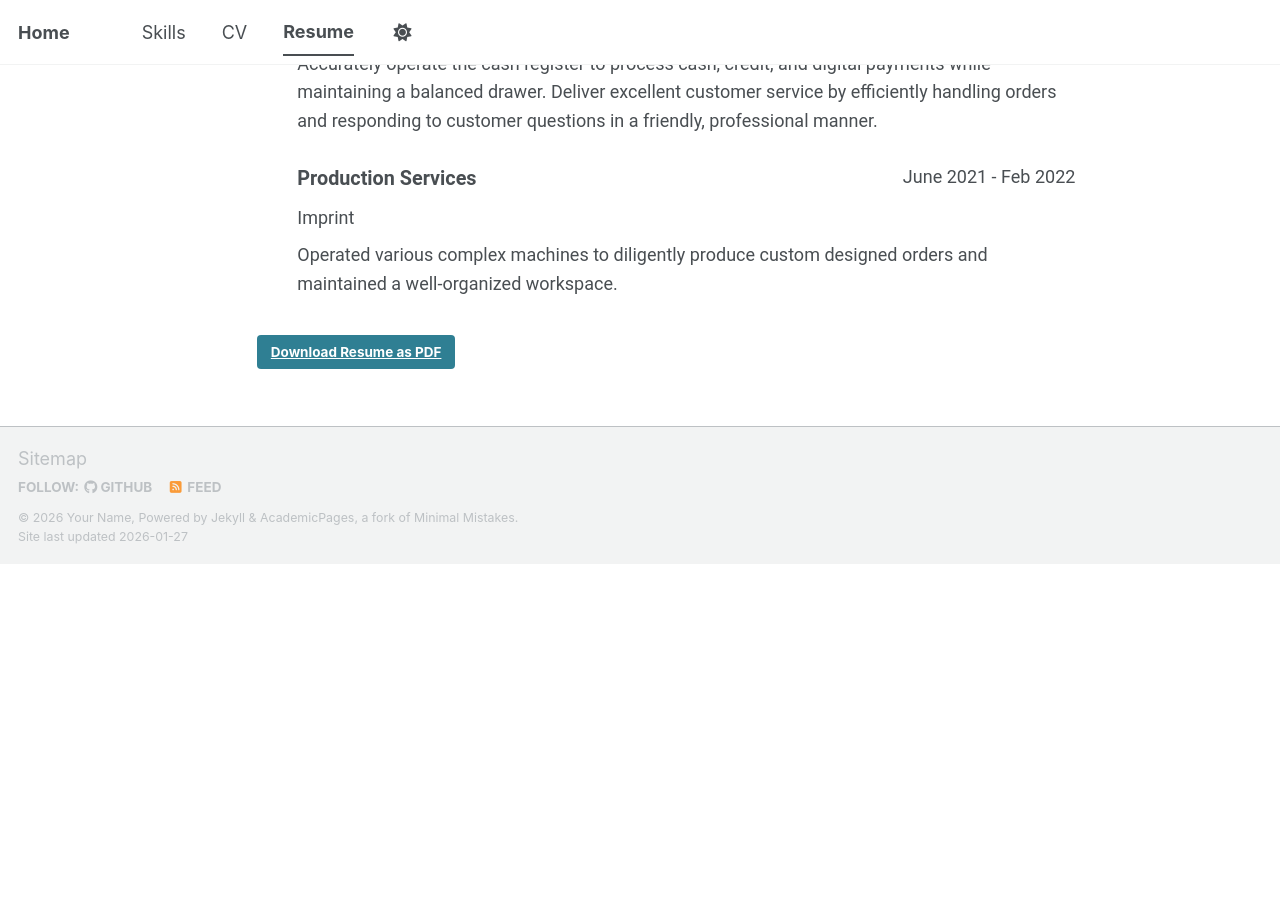
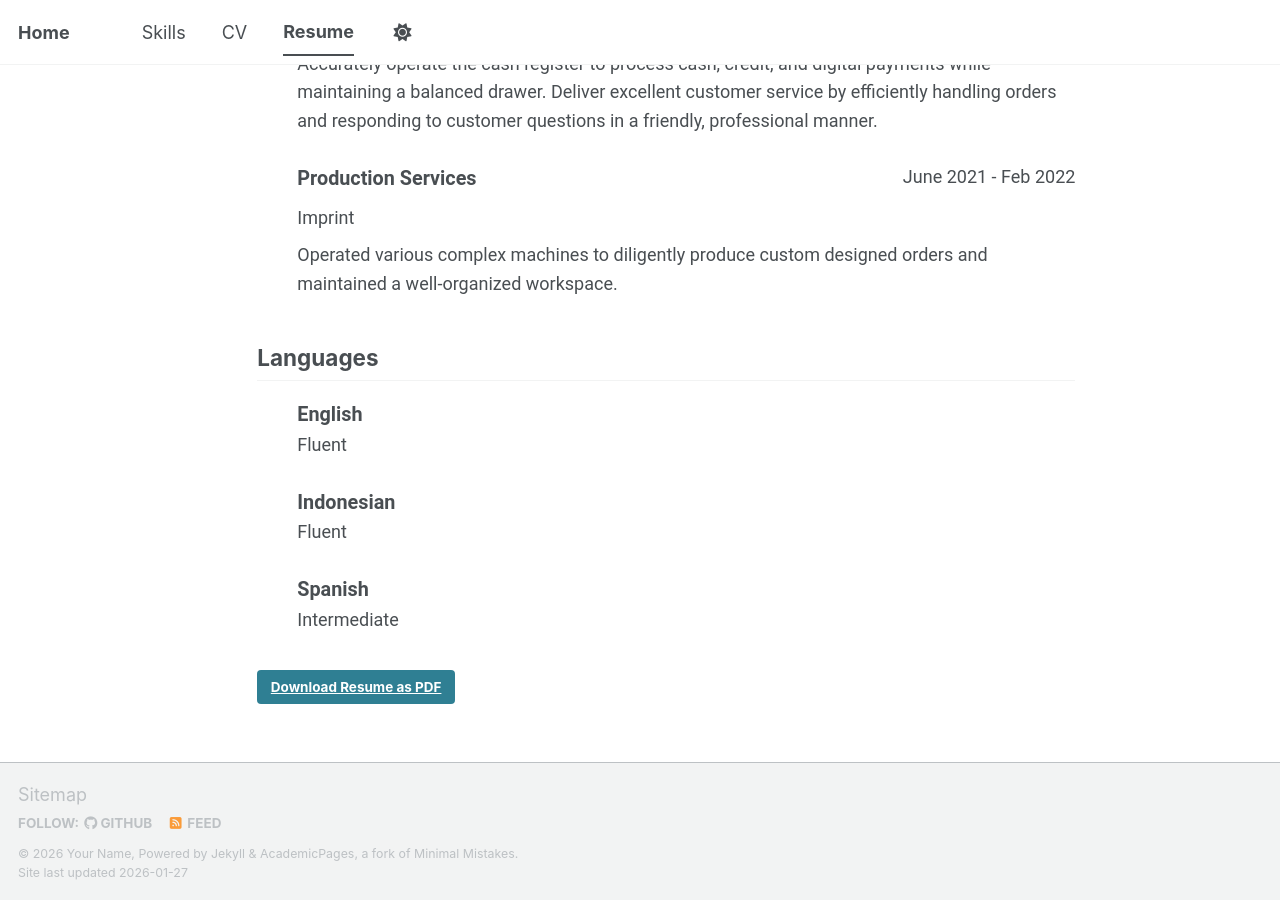
Before and after one commit to Queen-aty/Queen-aty.github.io, a Jekyll site: the page built from _pages/cv-json.md, in a window 1280 px wide and 900 px high, scrolled down 1194 px. Built offline with Jekyll 4.4.1, drawn with Linux system fonts in a browser that asks for light colours; a script bundle is joined from its source files by our own code; library files that are not in the unit come from our copies; before the commit the page ends 1758 px from its top, so only the background shows below that.

Commit message:
Update cv.json

```diff
--- a/_data/cv.json
+++ b/_data/cv.json
@@ -61,7 +61,20 @@
     }
   ],
   "skills": [],
-  "languages": [],
+  "languages": [
+    {
+      "language": "English",
+      "fluency": "Fluent"
+    },
+    {
+      "language": "Indonesian",
+      "fluency": "Fluent"
+    },
+    {
+      "language": "Spanish",
+      "fluency": "Intermediate"
+    }
+  ],
   "interests": [],
   "references": [],
   "publications": [],
```
